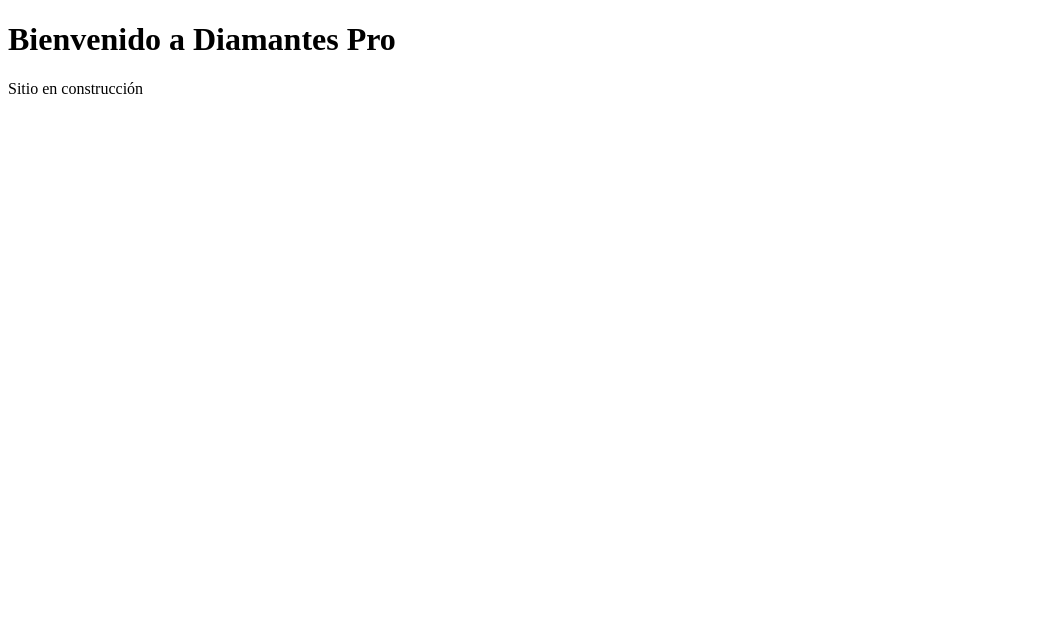
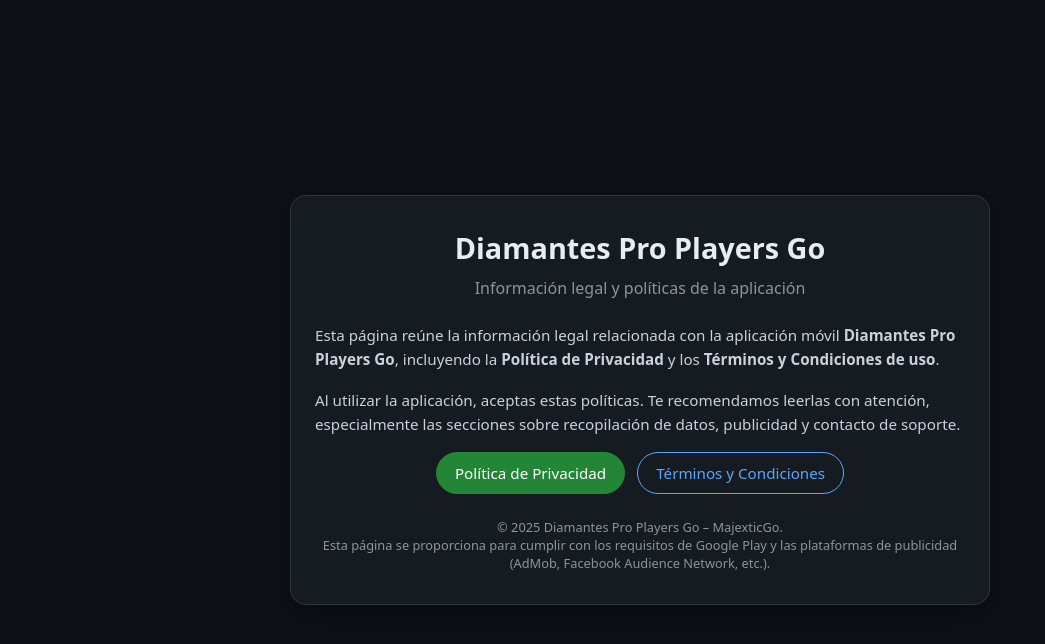
Before and after one commit to follgramer/diamantespro.github.io, a plain HTML site: page index.html in a window 1280 px wide. Shown: the whole page, without its empty margins (0-1045 px from the left). Drawn offline with Linux system fonts and the light colour scheme.

Commit message:
Update index.html with legal information and styles

```diff
--- a/index.html
+++ b/index.html
@@ -1,12 +1,119 @@
 <!DOCTYPE html>
 <html lang="es">
 <head>
-    <meta charset="UTF-8">
-    <meta name="viewport" content="width=device-width, initial-scale=1.0">
-    <title>Diamantes Pro</title>
+  <meta charset="UTF-8" />
+  <meta name="viewport" content="width=device-width, initial-scale=1.0" />
+  <title>Diamantes Pro Players Go – Información legal</title>
+  <style>
+    * { box-sizing: border-box; margin: 0; padding: 0; }
+    body {
+      font-family: system-ui, -apple-system, BlinkMacSystemFont, "Segoe UI", sans-serif;
+      background: #0d1117;
+      color: #e6edf3;
+      min-height: 100vh;
+      display: flex;
+      align-items: center;
+      justify-content: center;
+      padding: 20px;
+    }
+    .card {
+      max-width: 700px;
+      width: 100%;
+      background: #161b22;
+      border-radius: 16px;
+      padding: 32px 24px;
+      box-shadow: 0 10px 30px rgba(0,0,0,0.4);
+      border: 1px solid #30363d;
+    }
+    h1 {
+      font-size: 1.8rem;
+      margin-bottom: 10px;
+      text-align: center;
+    }
+    h2 {
+      font-size: 1rem;
+      font-weight: 400;
+      color: #8b949e;
+      text-align: center;
+      margin-bottom: 24px;
+    }
+    p {
+      font-size: 0.95rem;
+      line-height: 1.6;
+      margin-bottom: 16px;
+      color: #c9d1d9;
+    }
+    .buttons {
+      display: flex;
+      flex-wrap: wrap;
+      gap: 12px;
+      margin-top: 16px;
+      justify-content: center;
+    }
+    .btn {
+      display: inline-block;
+      padding: 10px 18px;
+      border-radius: 999px;
+      text-decoration: none;
+      font-size: 0.95rem;
+      font-weight: 500;
+      border: 1px solid #238636;
+      background: #238636;
+      color: #ffffff;
+      transition: 0.15s ease-in-out;
+      text-align: center;
+      min-width: 180px;
+    }
+    .btn.secondary {
+      background: transparent;
+      color: #58a6ff;
+      border-color: #58a6ff;
+    }
+    .btn:hover {
+      transform: translateY(-1px);
+      box-shadow: 0 6px 20px rgba(0,0,0,0.35);
+      filter: brightness(1.05);
+    }
+    .footer {
+      font-size: 0.8rem;
+      color: #8b949e;
+      margin-top: 24px;
+      text-align: center;
+    }
+  </style>
 </head>
 <body>
-    <h1>Bienvenido a Diamantes Pro</h1>
-    <p>Sitio en construcción</p>
+  <main class="card">
+    <h1>Diamantes Pro Players Go</h1>
+    <h2>Información legal y políticas de la aplicación</h2>
+
+    <p>
+      Esta página reúne la información legal relacionada con la aplicación móvil
+      <strong>Diamantes Pro Players Go</strong>, incluyendo la
+      <strong>Política de Privacidad</strong> y los
+      <strong>Términos y Condiciones de uso</strong>.
+    </p>
+
+    <p>
+      Al utilizar la aplicación, aceptas estas políticas. Te recomendamos leerlas
+      con atención, especialmente las secciones sobre recopilación de datos,
+      publicidad y contacto de soporte.
+    </p>
+
+    <div class="buttons">
+      <a class="btn" href="privacy.html">Política de Privacidad</a>
+      <a class="btn secondary" href="terms.html">Términos y Condiciones</a>
+    </div>
+
+    <div class="footer">
+      © <span id="year"></span> Diamantes Pro Players Go – MajexticGo.<br />
+      Esta página se proporciona para cumplir con los requisitos de Google Play
+      y las plataformas de publicidad (AdMob, Facebook Audience Network, etc.).
+    </div>
+  </main>
+
+  <script>
+    document.getElementById("year").textContent = new Date().getFullYear();
+  </script>
 </body>
 </html>
```
